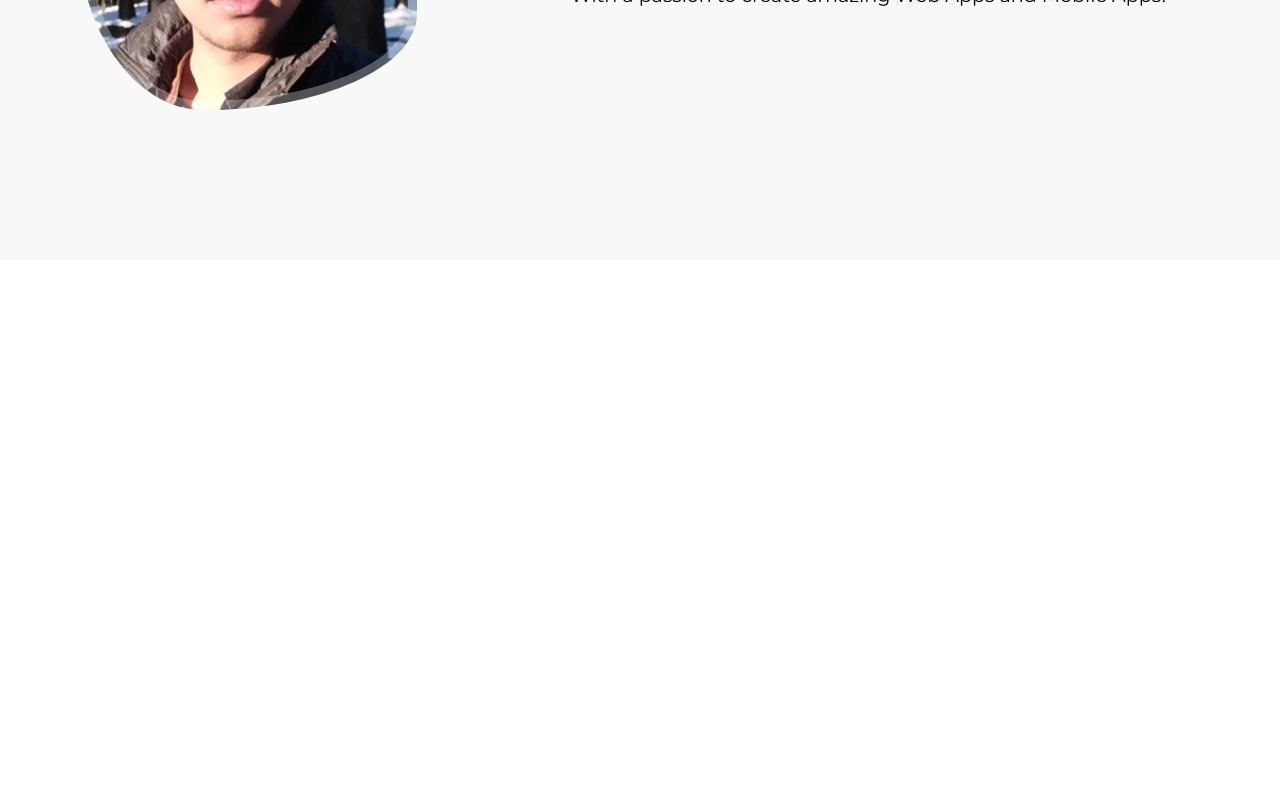
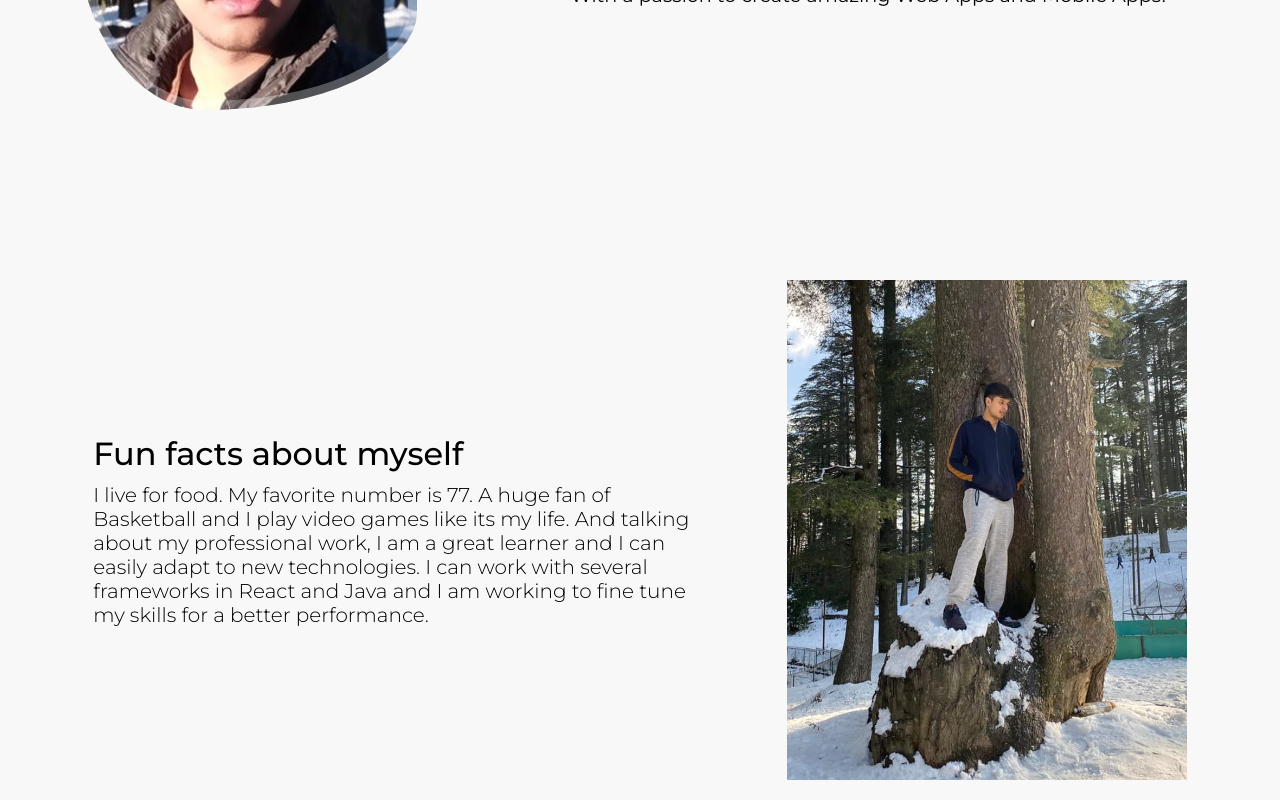
Before and after one commit to anirudhmahajan77/personal-portfolio-website, a React (Create React App) app: page / in a window 1280 px wide. Shown: the part 476-1276 px from the top of the page. Before the commit the page ends 800 px from the top, so only its background shows below. Built offline with nearby package versions, Linux system fonts and the light colour scheme.

Commit message:
Added About Section

```diff
--- a/src/App.js
+++ b/src/App.js
@@ -1,12 +1,14 @@
 import Header from './Components/Header';
 import "./Stylesheets/App.css";
 import Hero from './Components/Hero';
+import About from './Components/About';
 
 function App() {
   return (
     <div className="App">
       <Header />
       <Hero />
+      <About />
     </div>
   );
 }
--- /dev/null
+++ b/src/Components/About.js
@@ -0,0 +1,26 @@
+import React from "react";
+import "../Stylesheets/About.css";
+import anirudh from "../Assets/anirudhFull.jpg";
+
+class About extends React.Component {
+    render() {
+        return (
+            <div className="aboutHolder">
+                <div className="aboutData">
+                    <div>
+                        <h2 className="aboutHeadline">Fun facts about myself</h2>
+                    </div>
+                    <div>
+                        <p className="aboutDescription">I live for food. My favorite number is 77. A huge fan of Basketball and I play video games like its my life.
+                        And talking about my professional work, I am a great learner and I can easily adapt to new technologies.
+                        I can work with several frameworks in React and Java and I am working to fine tune my skills for a better performance.
+                    </p>
+                    </div>
+                </div>
+                <div className="myImage" data-img-url={anirudh}></div>
+            </div>
+        )
+    }
+}
+
+export default About;
--- /dev/null
+++ b/src/Stylesheets/About.css
@@ -0,0 +1,53 @@
+.aboutHolder{
+    display: flex;
+    flex-direction: row;
+    height: auto;
+    padding: 20px;
+    align-items: center;
+    justify-content: space-evenly;
+    width: 100wh;
+}
+.aboutData{
+    display: flex;
+    flex-direction: column;
+    align-items: left;
+    width:50%;
+    justify-content: space-between;
+}
+.aboutHeadline{
+    font-family: 'Montserrat', sans-serif;
+    font-weight: 500;
+    font-size: 32px;
+}
+.aboutDescription{
+    font-family: 'Montserrat', sans-serif;
+    font-weight: 300;
+    font-size: 20px;
+    margin-top: 10px;
+}
+.myImage{
+    width: 400px;
+    height: 500px;
+    background-image: url("../Assets/anirudhFull.jpg");
+    background-repeat: no-repeat;
+	background-position: center;
+	background-size: cover;
+	background-blend-mode: multiply;
+}
+
+@media screen and (max-width: 1000px) {
+    .aboutHolder{
+        flex-direction: column;
+    }
+    .aboutData{
+        width: 80%;
+        text-align: center;
+        margin-bottom: 30px;
+    }
+    .aboutDescription{
+        text-align: justify;
+    }
+    .myImage{
+        width: 85%;
+    }
+}
--- a/src/Stylesheets/App.css
+++ b/src/Stylesheets/App.css
@@ -2,6 +2,7 @@
 *{
     margin: 0;
     padding: 0;
+
 }
 .App{
     background-color: #f8f8f8;
```
Also changed, not shown: src/Assets/anirudhFull.jpg (added).
